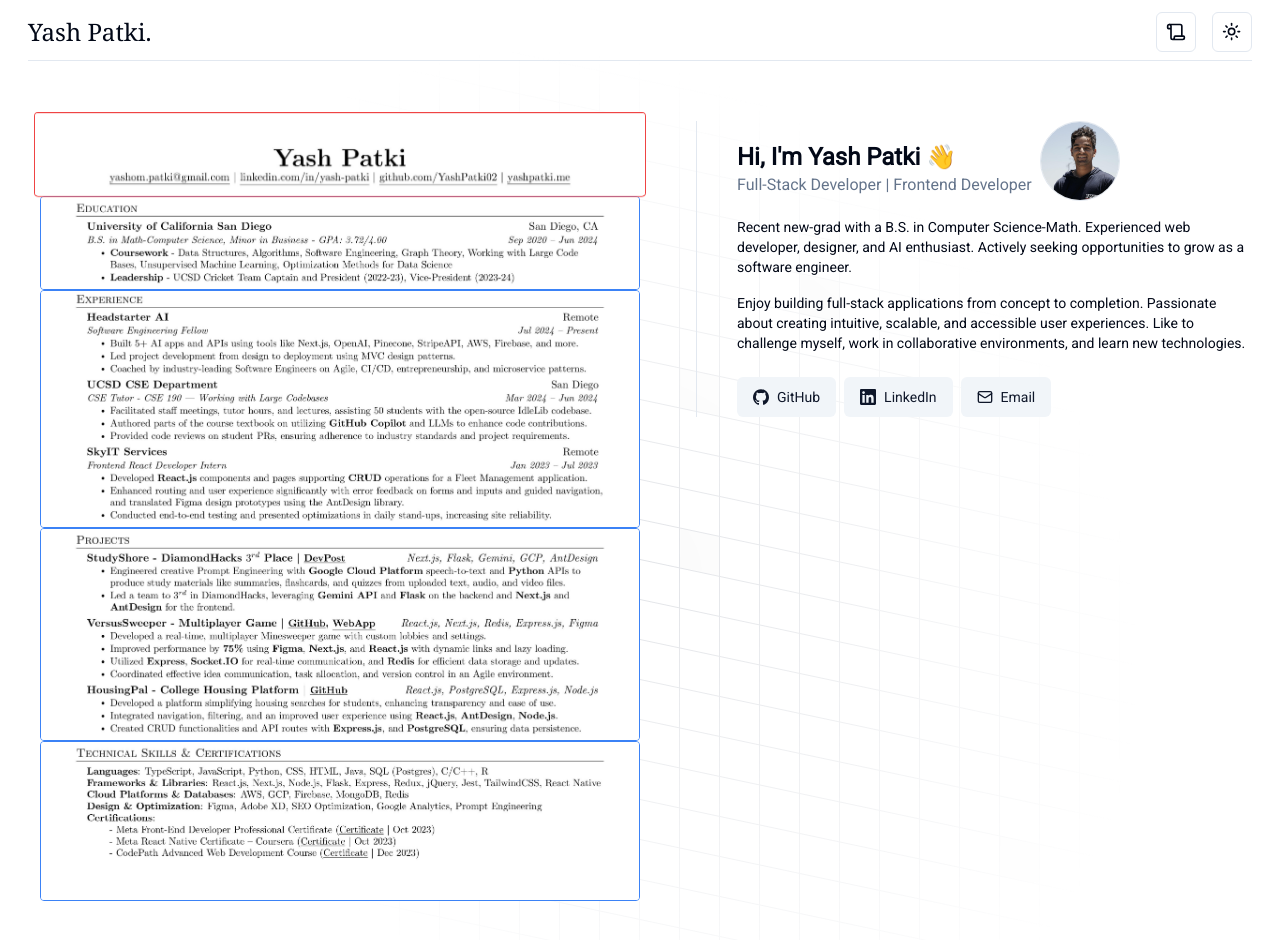
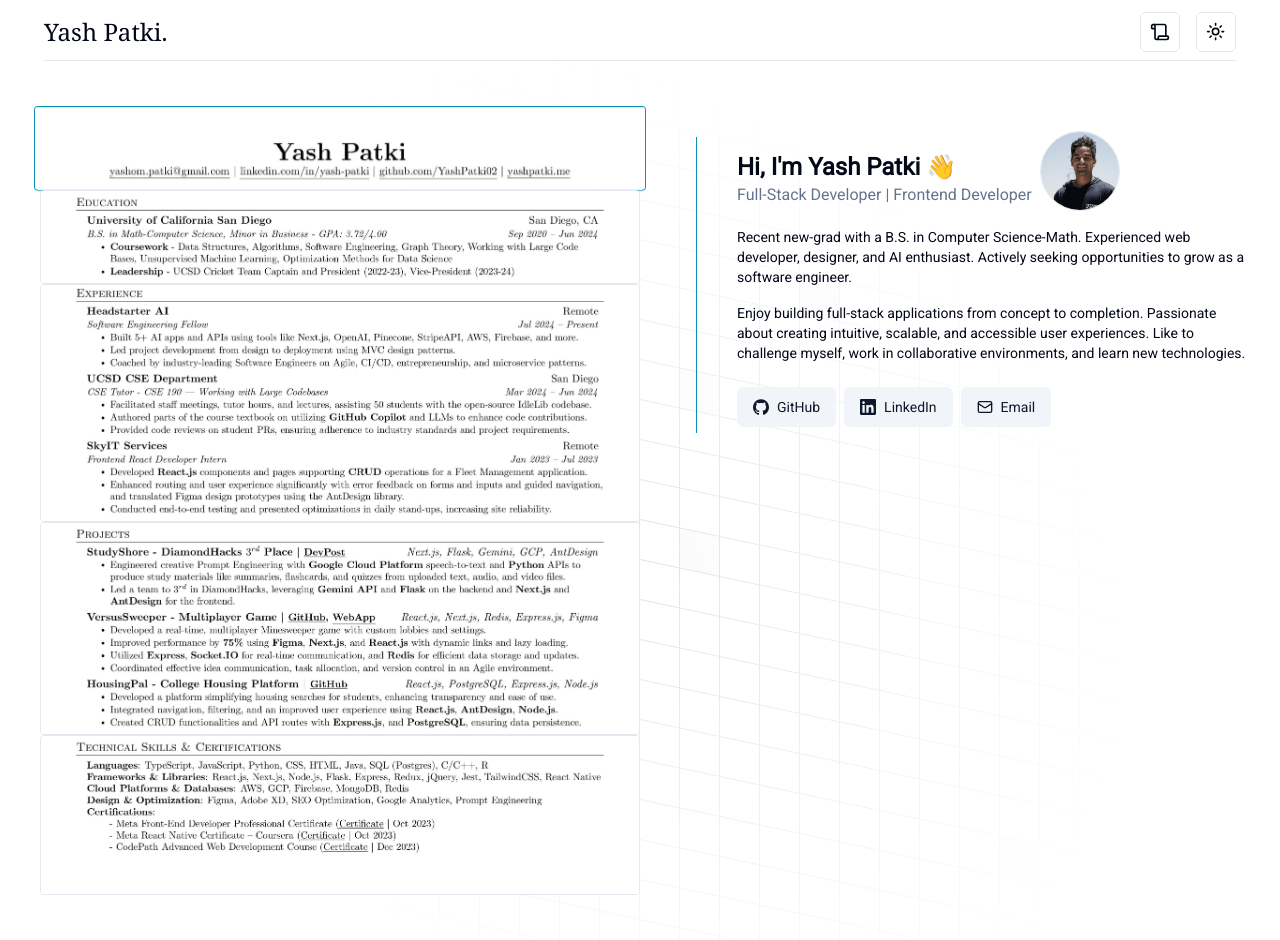
Before and after one commit to YashPatki02/MyPortfolio, a Next.js app: page / in a window 1280 px wide. Shown: the top 940 px of the page. Built offline with nearby package versions, Linux system fonts and the light colour scheme.

Commit message:
Done with web version

```diff
--- a/app/page.tsx
+++ b/app/page.tsx
@@ -21,7 +21,7 @@
                 <link rel="icon" href="/favicon.ico" />
             </Head>
             <header className="p-3">
-                <nav className="flex justify-center items-center mr-4 ml-4 pb-2 border-b">
+                <nav className="flex justify-center items-center mr-8 ml-8 pb-2 border-b">
                     <div className="text-2xl font-400 font-serif">
                         Yash Patki.
                     </div>
--- a/components/Project.tsx
+++ b/components/Project.tsx
@@ -73,8 +73,6 @@
                 </div>
                 {badge && (
                     <AnimatedGradientText>
-                        🎉{" "}
-                        <hr className="mx-2 h-4 w-[1px] shrink-0 bg-gray-300" />{" "}
                         <span
                             className={cn(
                                 `inline animate-gradient bg-gradient-to-r from-[#ffaa40] via-[#9c40ff] to-[#ffaa40] bg-[length:var(--bg-size)_100%] bg-clip-text text-transparent text-[10px]`
--- a/components/Resume.tsx
+++ b/components/Resume.tsx
@@ -14,104 +14,150 @@
 import Experience from "./Experience";
 import Project from "./Project";
 import Link from "next/link";
-import {motion } from "framer-motion";
+import { motion } from "framer-motion";
+import BlurFade from "./magicui/blur-fade";
 
 const Resume = () => {
     const [selected, setSelected] = useState(1);
 
     return (
-        <div className="flex flex-row items-start justify-center ">
-            <div className="flex flex-col w-1/2 items-center justify-center m-10 bg-white z-10">
+        <div className="flex flex-row items-start justify-center">
+            <div className="flex flex-col w-1/2 items-center justify-center m-10 z-10 max-sm:hidden">
+                <BlurFade delay={0.1 + selected * 0.15}>
                     <motion.div
-                    whileHover={{scale: 1.02}}
-                    transition={{duration: 0.5}}
-                    animate={{scale: selected === 1 ? 1.02 : 1}}
+                        whileHover={{ scale: 1.02 }}
+                        initial={{ scale: 1 }}
+                        animate={{ scale: selected === 1 ? 1.02 : 1 }}
                     >
                         <Image
                             className={`border rounded-sm ${
-                            selected === 1
-                                ? "border-red-500"
-                                : "border-blue-500"
+                                selected === 1 && "border-cyan-600 z-100"
                             }`}
                             src={Resume1}
                             alt="Resume Header"
                             onClick={() => setSelected(1)}
                         />
                     </motion.div>
+                </BlurFade>
+                <BlurFade delay={0.1 + selected * 0.15}>
+                    <motion.div
+                        whileHover={{ scale: 1.02 }}
+                        initial={{ scale: 1 }}
+                        animate={{ scale: selected === 2 ? 1.02 : 1 }}
+                    >
                         <Image
                             className={`border rounded-sm ${
-                        selected === 2 ? "border-red-500" : "border-blue-500"
+                                selected === 2 && "border-cyan-600 z-100"
                             }`}
                             src={Resume2}
                             alt="Resume Education"
                             onClick={() => setSelected(2)}
                         />
+                    </motion.div>
+                </BlurFade>
+                <BlurFade delay={0.1 + selected * 0.15}>
+                    <motion.div
+                        whileHover={{ scale: 1.02 }}
+                        initial={{ scale: 1 }}
+                        animate={{ scale: selected === 3 ? 1.02 : 1 }}
+                    >
                         <Image
                             className={`border rounded-sm ${
-                        selected === 3 ? "border-red-500" : "border-blue-500"
+                                selected === 3 && "border-cyan-600 z-100"
                             }`}
                             src={Resume3}
                             alt="Resume Experiences"
                             onClick={() => setSelected(3)}
                         />
+                    </motion.div>
+                </BlurFade>
+                <BlurFade delay={0.1 + selected * 0.15}>
+                    <motion.div
+                        whileHover={{ scale: 1.02 }}
+                        initial={{ scale: 1 }}
+                        animate={{ scale: selected === 4 ? 1.02 : 1 }}
+                    >
                         <Image
                             className={`border rounded-sm ${
-                        selected === 4 ? "border-red-500" : "border-blue-500"
+                                selected === 4 && "border-cyan-600 z-100"
                             }`}
                             src={Resume4}
                             alt="Resume Projects"
                             onClick={() => setSelected(4)}
                         />
+                    </motion.div>
+                </BlurFade>
+                <BlurFade delay={0.1 + selected * 0.15}>
+                    <motion.div
+                        whileHover={{ scale: 1.02 }}
+                        initial={{ scale: 1 }}
+                        animate={{ scale: selected === 5 ? 1.02 : 1 }}
+                    >
                         <Image
                             className={`border rounded-sm ${
-                        selected === 5 ? "border-red-500" : "border-blue-500"
+                                selected === 5 && "border-cyan-600 z-100"
                             }`}
                             src={Resume5}
                             alt="Resume Skills"
                             onClick={() => setSelected(5)}
                         />
+                    </motion.div>
+                </BlurFade>
             </div>
 
             <div className="flex w-1/2 items-start justify-center z-10">
                 {selected == 1 && (
-                    <div className="mb-4 ml-4 mt-12 mr-8 border-l pl-10">
+                    <div className="mb-4 ml-4 mt-16 mr-8 border-l pl-10 border-cyan-600">
                         <div className="flex flex-row items-center justify-start gap-2">
+                            <BlurFade delay={0.1}>
                                 <div>
                                     <h1 className="mt-4 text-2xl font-semibold">
                                         Hi, I'm {DATA.name} 👋
                                     </h1>
                                     <h2 className="text-muted-foreground">
-                                    Full-Stack Developer | Frontend Developer
+                                        Full-Stack Developer | Frontend
+                                        Developer
                                     </h2>
                                 </div>
-
+                            </BlurFade>
+                            <BlurFade delay={0.15}>
                                 <Avatar className="border size-20">
                                     <AvatarImage
                                         src={DATA.avatarUrl}
                                         alt="Yash Patki"
                                         className="object-cover"
                                     />
-                                <AvatarFallback>{DATA.initials}</AvatarFallback>
+                                    <AvatarFallback>
+                                        {DATA.initials}
+                                    </AvatarFallback>
                                 </Avatar>
+                            </BlurFade>
                         </div>
 
+                        <BlurFade delay={0.2}>
                             <p className="mt-4 text-sm">{DATA.description}</p>
                             <p className="mt-4 text-sm">{DATA.summary}</p>
+                        </BlurFade>
 
                         <div className="mt-6 flex flex-row gap-2 items-center ">
                             {Object.values(DATA.contact.social).map(
                                 (social, idx) => (
+                                    <BlurFade delay={0.25 + idx * 0.05}>
                                         <Button
                                             key={idx}
                                             variant="secondary"
                                             className="flex items-center"
                                             onClick={() => {
-                                            window.open(social.url, "_blank");
+                                                window.open(
+                                                    social.url,
+                                                    "_blank"
+                                                );
                                             }}
                                         >
                                             <social.icon className="w-4 h-4 mr-2" />
                                             {social.name}
                                         </Button>
+                                    </BlurFade>
                                 )
                             )}
                         </div>
@@ -119,6 +165,7 @@
                 )}
                 {selected == 2 && (
                     <ul className="mb-4 ml-4 mt-14 mr-8 divide-y divide-dashed border-l border-sky-600">
+                        <BlurFade delay={0.1}>
                             <Education
                                 title="University of California San Diego"
                                 degree="B.S. Computer Science-Mathematics, Minor in Business"
@@ -150,6 +197,8 @@
                                     },
                                 ]}
                             />
+                        </BlurFade>
+                        <BlurFade delay={0.2}>
                             <Education
                                 title="Thousand Oaks High School"
                                 degree="High School Diploma"
@@ -177,32 +226,46 @@
                                     },
                                 ]}
                             />
+                        </BlurFade>
                     </ul>
                 )}
                 {selected == 3 && (
                     <ul className="mb-4 ml-4 mt-16 mr-8 divide-y divide-dashed border-l border-sky-600">
                         {DATA.work.map((work, idx) => (
+                            <BlurFade delay={0.1 + idx * 0.05} key={idx}>
                                 <Experience key={idx} {...work} />
+                            </BlurFade>
                         ))}
                     </ul>
                 )}
                 {selected == 4 && (
                     <div className="mb-4 ml-4 mt-10 mr-8">
-                        <h2 className="text-xl font-semibold">My Projects</h2>
+                        <BlurFade delay={0.1}>
+                            <h2 className="text-xl font-semibold">
+                                My Projects
+                            </h2>
                             <p className="text-muted-foreground">
                                 I like to build things! Here are some of my
                                 favorites.
                             </p>
+                        </BlurFade>
 
                         <div className="mt-6 grid grid-cols-1 gap-3 sm:grid-cols-2 max-w-[800px] mx-auto">
                             {DATA.projects.map((project, idx) => (
+                                <BlurFade
+                                    delay={0.15 + idx * 0.05}
+                                    key={idx}
+                                    inView
+                                >
                                     <Project key={idx} {...project} />
+                                </BlurFade>
                             ))}
                         </div>
                     </div>
                 )}
                 {selected == 5 && (
                     <div className="mb-4 ml-4 mt-16 mr-8">
+                        <BlurFade delay={0.1}>
                             <h2 className="text-xl font-semibold">
                                 Skills & Technologies
                             </h2>
@@ -210,23 +273,30 @@
                                 I've worked with a variety of tools and
                                 technologies. Here are some of my favorites.
                             </p>
-
+                        </BlurFade>
+                        <BlurFade delay={0.2}>
                         <div className="mt-8 grid grid-cols-1 gap-3 sm:grid-cols-2 max-w-[800px] mx-auto">
                             {DATA.skills.map(({ name, level }, idx) => (
                                         <Badge key={idx} variant="outline">
-                                    <span className="mr-auto">{name}</span>
+                                            <span className="mr-auto">
+                                                {name}
+                                            </span>
                                             <span className="text-muted-foreground">
                                                 {level}
                                             </span>
                                         </Badge>
                             ))}
                         </div>
+                        </BlurFade>
+                        <BlurFade delay={0.3}>
                             <h2 className="mt-12 text-xl font-semibold">
                                 Certifications
                             </h2>
+                        </BlurFade>
 
                         <ul className="mb-4 ml-4 mt-6 mr-8 divide-y divide-dashed border-l border-sky-600">
                             {DATA.certicates.map((cert, idx) => (
+                                <BlurFade delay={0.3 + idx * 0.05} key={idx}>
                                     <li className="relative ml-10 py-4 decoration-none">
                                         <Link href={cert.href} target="_blank">
                                             <div className="absolute -left-16 top-2 flex items-center justify-center bg-white rounded-full">
@@ -251,6 +321,7 @@
                                             </div>
                                         </Link>
                                     </li>
+                                </BlurFade>
                             ))}
                         </ul>
                     </div>
--- /dev/null
+++ b/components/magicui/blur-fade.tsx
@@ -0,0 +1,59 @@
+"use client";
+
+import { useRef } from "react";
+import { AnimatePresence, motion, useInView, Variants } from "framer-motion";
+
+interface BlurFadeProps {
+  children: React.ReactNode;
+  className?: string;
+  variant?: {
+    hidden: { y: number };
+    visible: { y: number };
+  };
+  duration?: number;
+  delay?: number;
+  yOffset?: number;
+  inView?: boolean;
+  inViewMargin?: string;
+  blur?: string;
+}
+
+export default function BlurFade({
+  children,
+  className,
+  variant,
+  duration = 0.4,
+  delay = 0,
+  yOffset = 6,
+  inView = false,
+  inViewMargin = "-50px",
+  blur = "6px",
+}: BlurFadeProps) {
+  const ref = useRef(null);
+  const inViewResult = useInView(ref, { once: true, margin: inViewMargin });
+  const isInView = !inView || inViewResult;
+  const defaultVariants: Variants = {
+    hidden: { y: yOffset, opacity: 0, filter: `blur(${blur})` },
+    visible: { y: -yOffset, opacity: 1, filter: `blur(0px)` },
+  };
+  const combinedVariants = variant || defaultVariants;
+  return (
+    <AnimatePresence>
+      <motion.div
+        ref={ref}
+        initial="hidden"
+        animate={isInView ? "visible" : "hidden"}
+        exit="hidden"
+        variants={combinedVariants}
+        transition={{
+          delay: 0.04 + delay,
+          duration,
+          ease: "easeOut",
+        }}
+        className={className}
+      >
+        {children}
+      </motion.div>
+    </AnimatePresence>
+  );
+}
--- a/lib/data.ts
+++ b/lib/data.ts
@@ -97,14 +97,14 @@
     work: [
         {
             company: "Headstarter AI",
-            href: "https://headstarterai.com",
+            href: "https://headstarter.co/",
             location: "Remote",
             title: "Software Engineering Fellow",
             logoUrl: "/headstarter.png",
             start: "Jul 2024",
             end: "Present",
             description:
-                "Built 5+ AI apps and APIs using tools like Next.js, OpenAI, Pinecone, StripeAPI, AWS, Firebase, and more. Led project development from design to deployment using MVC design patterns. Coached by industry-leading Software Engineers on Agile, CI/CD, entrepreneurship, and microservice patterns.",
+                "Built 5+ AI apps and APIs using tools like Next.js, OpenAI, Pinecone, StripeAPI, AWS, Firebase, and more. Attended hackathons, workshops, and networking events to learn and grow. ",
         },
         {
             company: "UCSD CSE Department",
@@ -115,18 +115,18 @@
             start: "Mar 2024",
             end: "Jun 2024",
             description:
-                "Facilitated staff meetings, tutor hours, and lectures, assisting 50 students with the open-source IdleLib codebase. Authored parts of the course textbook on utilizing GitHub Copilot and LLMs to enhance code contributions. Provided code reviews on student PRs, ensuring adherence to industry standards and project requirements.",
+                "Helped 50 students with weekly office hours, code reviews, and project feedback working on the open-source Python IdleLib repo. Authored the course textbook on GitHub Copilot and use of LLMs in code generation.",
         },
         {
             company: "SkyIT Services",
-            href: "https://skyitservices.com",
+            href: "https://skyit.services/",
             location: "Remote",
             title: "Frontend React Developer Intern",
             logoUrl: "/skyit.jpg",
             start: "Jan 2023",
             end: "Jul 2023",
             description:
-                "Developed React.js components and pages supporting CRUD operations for a Fleet Management application. Enhanced routing and user experience significantly with error feedback on forms and inputs and guided navigation, and translated Figma design prototypes using the AntDesign library. Conducted end-to-end testing and presented optimizations in daily stand-ups, increasing site reliability.",
+                "Developed reusable React components and pages for a Fleet Management application. Ensured east of use, accessibility, and responsiveness across devices. Conducted end-to-end testing and presented optimizations in daily stand-ups.",
         },
     ],
     projects: [
```
Lines whose indentation alone changed are shown as unchanged.
